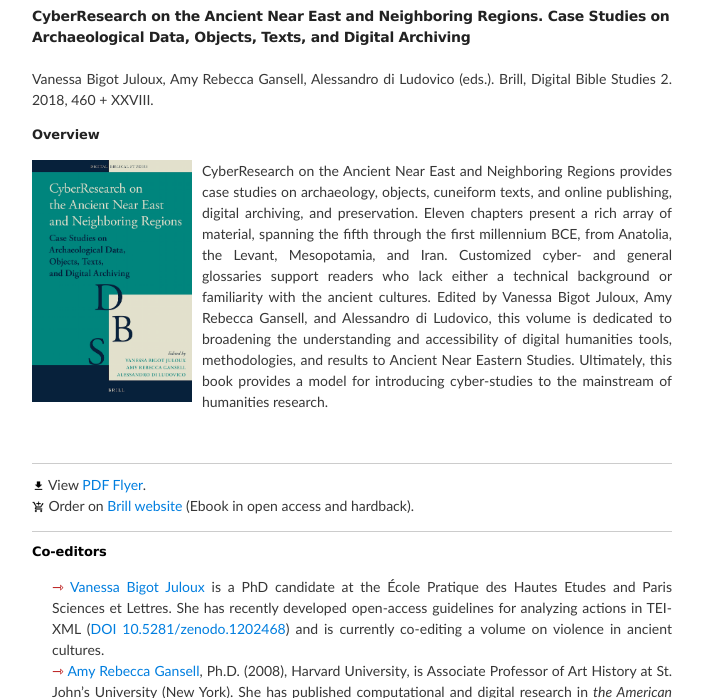
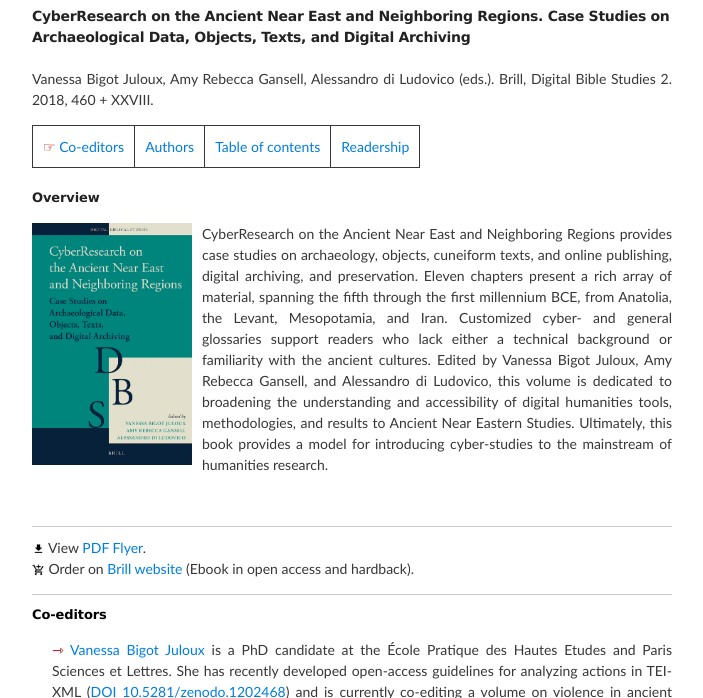
Before and after one commit to vbigot-juloux/ane-research-humanities, a Jekyll site: the page built from docs/CyberResearch-vol1.md, in a window 1280 px wide and 900 px high, cut to the strip 202-900 px from the top of the window. Shown: the whole strip, without its empty margins (288-991 px from the left). Built offline with Jekyll 4.4.1, drawn with Linux system fonts in a browser that asks for light colours; comment, search, counter and statistics services are not loaded; the repository's description, which GitHub fills in, is left out.

Commit message:
Update CyberResearch-vol1.md

```diff
--- a/docs/CyberResearch-vol1.md
+++ b/docs/CyberResearch-vol1.md
@@ -5,6 +5,8 @@ layout: default
 
 <h2> CyberResearch on the Ancient Near East and Neighboring Regions. Case Studies on Archaeological Data, Objects, Texts, and Digital Archiving</h2>
 Vanessa Bigot Juloux, Amy Rebecca Gansell, Alessandro di Ludovico (eds.). Brill, Digital Bible Studies 2. 2018, 460 +  XXVIII.<br />
+
+<span style="color:#b30000; font-size: 14px;">&#9758;</span> <a href="#eds">Co-editors</a> | <a href="#authors">Authors</a> | <a href="#table-content">Table of contents</a> | <a href="#readership">Readership</a>
 
 <h3>Overview</h3>
 <p><a href="../assets/CyberResearch_FrontCover.png" target="_blank"><img src="../assets/CyberResearch_FrontCover.png" style="float: left; overflow: auto; width:25%; padding-right: 10px; padding-bottom: 10px; border:0; -webkit-box-shadow: 0 0 0;"/></a>CyberResearch on the Ancient Near East and Neighboring Regions provides case studies on archaeology, objects, cuneiform texts, and online publishing, digital archiving, and preservation.
```
